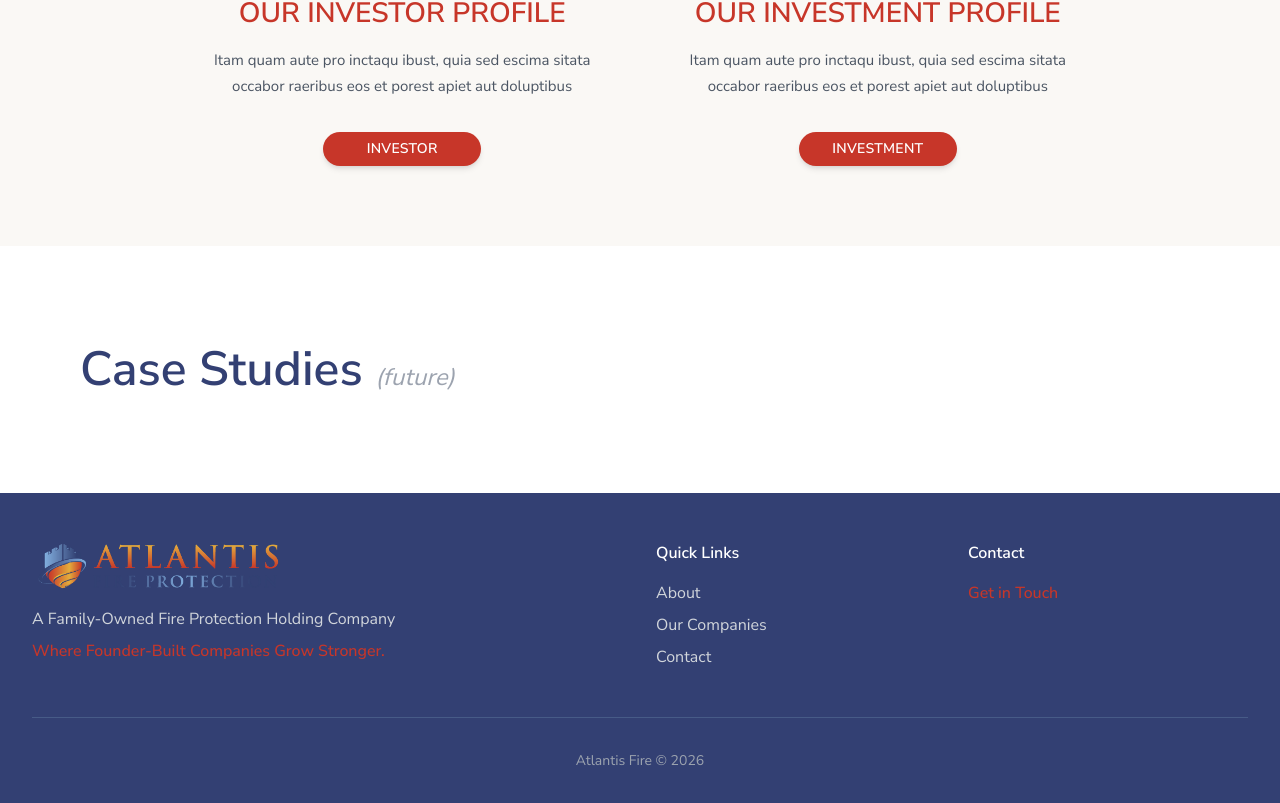
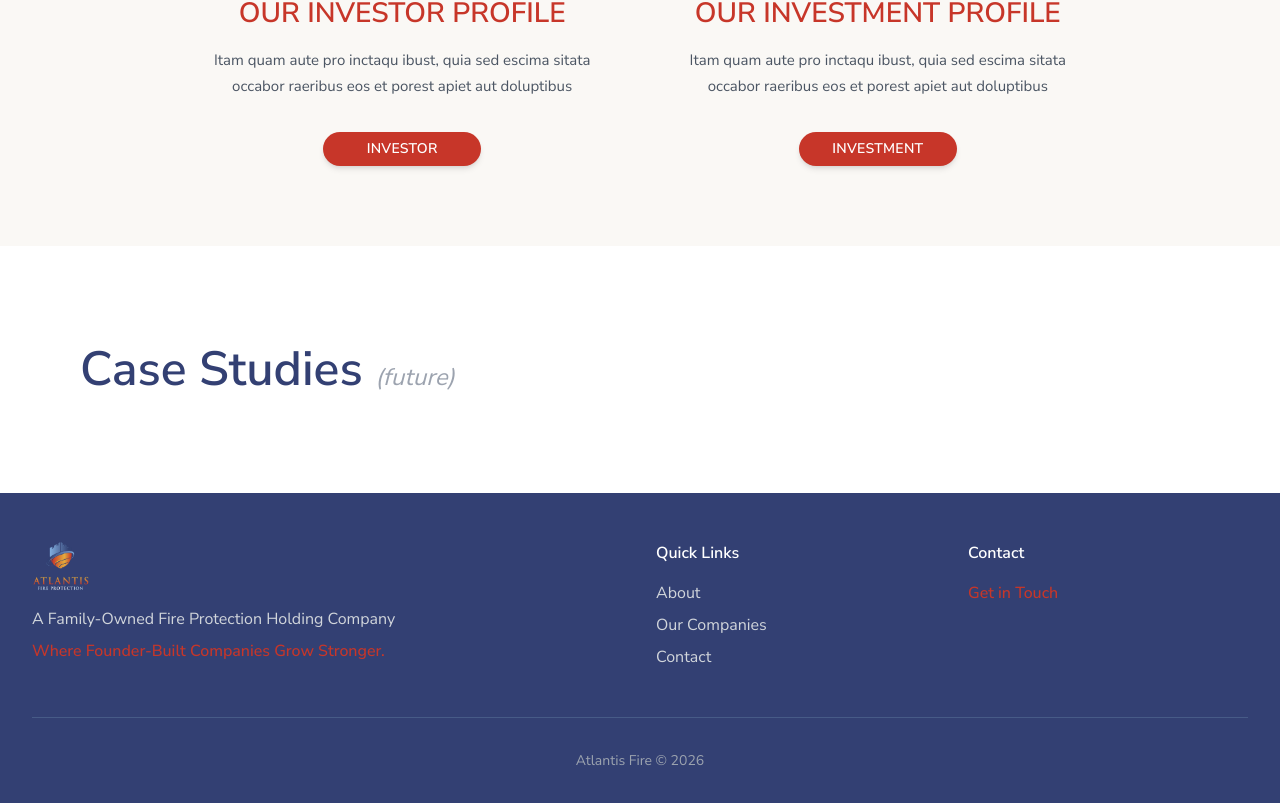
Before and after one commit to JonathanMartinez12/Atlantis-Fire, a Next.js app: page / in a window 1280 px wide. Shown: the part 2255-3058 px from the top of the page. Built offline with nearby package versions, Linux system fonts and the light colour scheme.

Commit message:
Use reverse Atlantis logo in footer
Swap the horizontal logo for the reverse_atlantis.png in the footer
so it displays correctly on the dark navy background.

https://claude.ai/code/session_01Y4oCRZuh9Nq3S5YRWTq3JT

```diff
--- a/components/layout/Footer.tsx
+++ b/components/layout/Footer.tsx
@@ -12,7 +12,7 @@ export default function Footer() {
           <div className="lg:col-span-2">
             <Link href="/" className="flex items-center group mb-[16px]">
               <Image
-                src="/Atlantis_logo _horiz.png"
+                src="/reverse_atlantis.png"
                 alt="Atlantis Fire Protection"
                 width={322}
                 height={67}
```
Also changed, not shown: public/reverse_atlantis.png (added).
